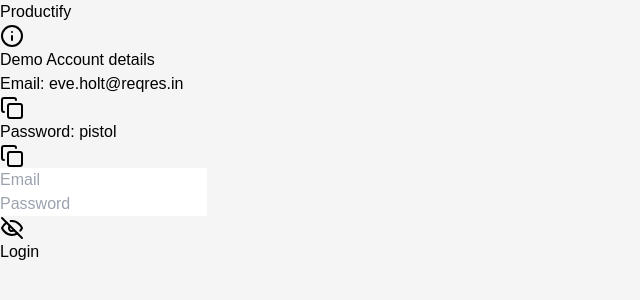
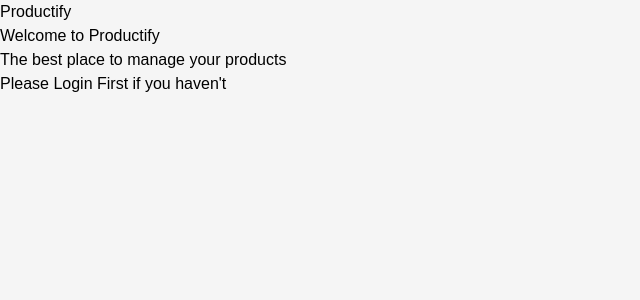
Before and after one commit to ItsAnkitPatel/Productify, a React (Vite) app: page / in a window 1280 px wide. Before the commit this address led to /login. Shown: the top 300 px of the page, without its empty margins (0-640 px from the left). Built offline with nearby package versions, Linux system fonts and the light colour scheme; the HTML template or start-up script is replaced by a standard one; a web font is replaced by a local one.

Commit message:
build: Add simple hero page

```diff
--- a/src/App.jsx
+++ b/src/App.jsx
@@ -11,11 +11,13 @@
 import Layout from "./Layout";
 import RedirectRoute from "./components/RedirectRoute";
 import CatchAllRoutes from "./components/CatchAllRoutes";
+import Hero from "./components/Hero";
 
 const router = createBrowserRouter(
   createRoutesFromElements(
     <Route path="/" element={<Layout />}>
       {/* If the user is not logged in then do not let them access home page instead redirect them to login page */}
+      <Route path="" element={<Hero />} />
       <Route path="/" element={<ProtectRoutes />}>
         <Route path="/home" element={<Home />} />
       </Route>
--- a/src/Layout.jsx
+++ b/src/Layout.jsx
@@ -9,7 +9,7 @@
   return (
     <>
       <MaxWidthWrapper>
-        <ToastContainer autoClose={2000} stacked />
+        <ToastContainer autoClose={2000} position="top-center" stacked />
         <Navbar />
         <Outlet />
       </MaxWidthWrapper>
--- /dev/null
+++ b/src/components/Hero.jsx
@@ -0,0 +1,14 @@
+import { Link } from "react-router-dom"
+
+const Hero = () => {
+  return (
+    <div className="flex flex-col min-h-96 w-full justify-center items-center">
+        <h1 className="text-8xl">Welcome to <span className="text-zinc-500">Productify</span></h1>
+
+        <p className="text-2xl mt-4">The best place to manage your products</p>
+
+        <span className="text-zinc-500 mt-6">Please <Link to={"/login"} className="hover:underline underline-offset-2 text-zinc-700">Login</Link> First if you haven't</span>
+    </div>
+  )
+}
+export default Hero
```
